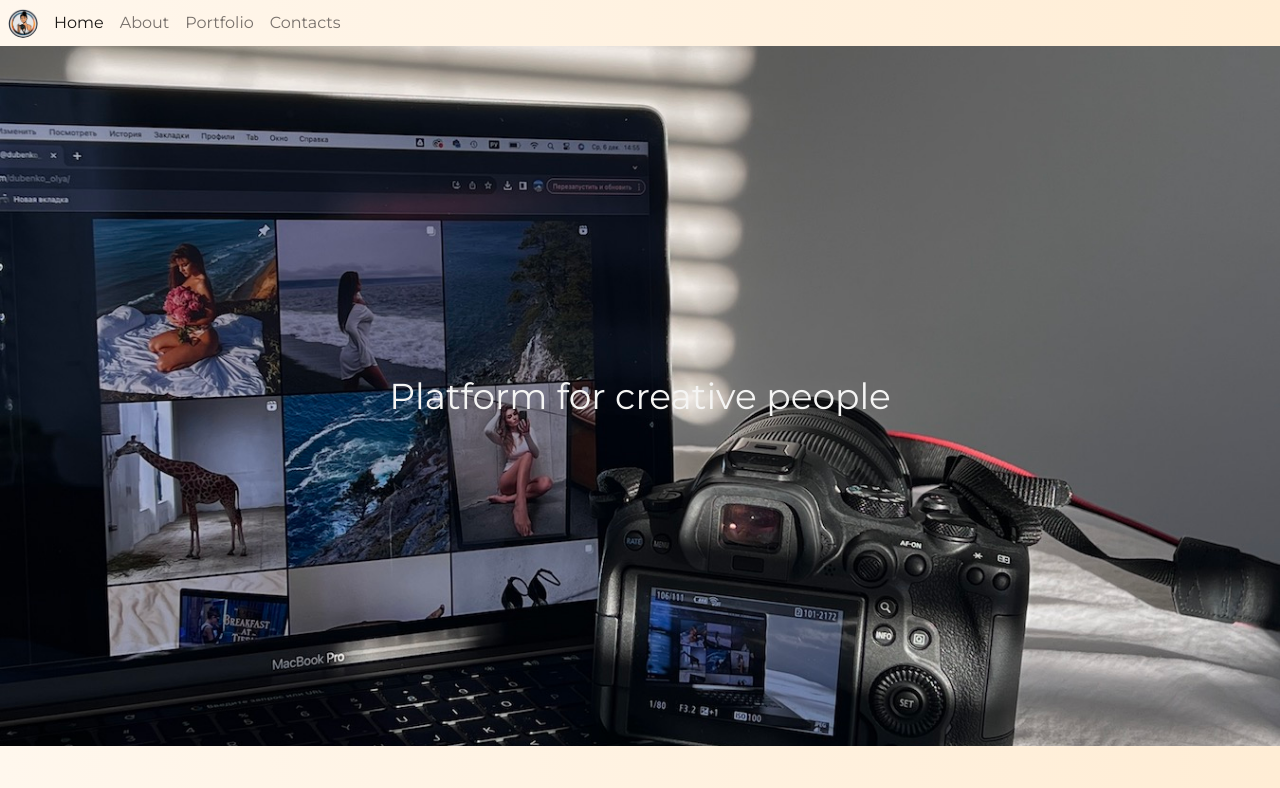
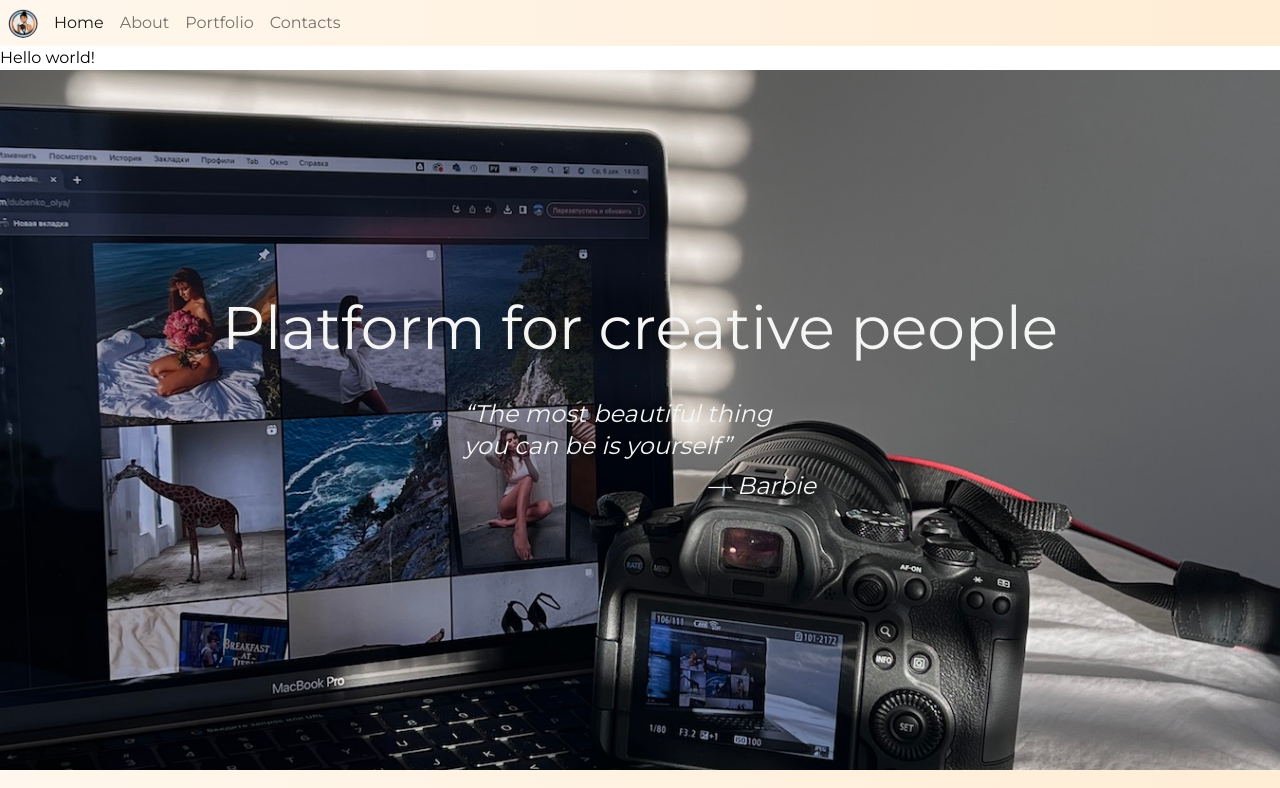
Before and after one commit to remind1990/photography, a Next.js app: page / in a window 1280 px wide. Shown: the top 788 px of the page. Built offline with nearby package versions, Linux system fonts and the light colour scheme.

Commit message:
tried to add locale

```diff
--- a/app/layout.tsx
+++ b/app/layout.tsx
@@ -3,6 +3,8 @@ import { Inter, Montserrat } from 'next/font/google';
 import './globals.css';
 import NavBar from '@/components/NavBar';
 import Footer from '@/components/Footer';
+import { getLocale, getMessages } from 'next-intl/server';
+import { NextIntlClientProvider } from 'next-intl';
 
 const inter = Montserrat({ subsets: ['latin'] });
 
@@ -11,17 +13,21 @@ export const metadata: Metadata = {
   description: 'made to enjoy',
 };
 
-export default function RootLayout({
+export default async function RootLayout({
   children,
 }: Readonly<{
   children: React.ReactNode;
 }>) {
+  const locale = await getLocale();
+  const messages = await getMessages();
   return (
-    <html lang="en">
+    <html lang={locale}>
       <body className={inter.className}>
-        <NavBar />
-        {children}
-        <Footer />
+        <NextIntlClientProvider messages={messages} locale={locale}>
+          <NavBar />
+          {children}
+          <Footer />
+        </NextIntlClientProvider>
       </body>
     </html>
   );
--- /dev/null
+++ b/app/not-found.tsx
@@ -0,0 +1,17 @@
+import Button from '@/ui/Button';
+import Link from 'next/link';
+
+export default function NotFound() {
+  return (
+    <div className="flex flex-col items-center justify-center min-h-screen text-center">
+      <p className="text-2xl my-4 ">
+        Oops! The page you're looking for can't be found.
+      </p>
+      <Button>
+        <Link href="/" className="px-4 py-2 text-white rounded">
+          Go back to the homepage
+        </Link>
+      </Button>
+    </div>
+  );
+}
--- a/app/page.tsx
+++ b/app/page.tsx
@@ -1,5 +1,12 @@
+import { useTranslations } from 'next-intl';
 import Main from './pages/Main/Main';
 
 export default function page() {
-  return <Main />;
+  const t = useTranslations('HomePage');
+  return (
+    <>
+      <h1>{t('title')}</h1>
+      <Main />
+    </>
+  );
 }
--- a/app/pages/Main/Main.tsx
+++ b/app/pages/Main/Main.tsx
@@ -8,8 +8,12 @@ const Main = () => {
   const router = useRouter();
   return (
     <section className=" w-full  flex flex-col">
-      <div className="w-full flex min-h-[700px] items-center justify-center bg-[url('/bg1.jpg')] bg-center bg-cover text-stone-100">
-        <h1 className="text-4xl">Platform for creative people</h1>
+      <div className="w-full flex min-h-[700px] items-center flex-col justify-center bg-[url('/bg1.jpg')] bg-center bg-cover text-stone-100">
+        <h1 className="text-6xl">Platform for creative people</h1>
+        <blockquote className="italic text-2xl text-stone-100 my-6 py-4 px-6 max-w-[400px]">
+          “The most beautiful thing you can be is yourself”
+          <cite className="block mt-2 text-right text-stone-100">— Barbie</cite>
+        </blockquote>
       </div>
       <div className="w-full flex  main-bg p-11 pl-[150px] gap-11">
         <Image src="/photo1.jpg" alt="photo1" width={500} height={600} />
@@ -83,7 +87,7 @@ const Main = () => {
       <div className="flex w-full min-h-[300px] p-11  gap-[30px] justify-center items-center">
         <div className="card">
           <p className="text-2xl">Individual photosession</p>
-          <p className="text-xl m-w-[100%] max-h-[70%] overflow-auto">
+          <p className="text-xl m-w-[100%] h-[70%] overflow-auto">
             You might be wondering, "Why hire a photographer when I can just
             take some selfies and give it to AI?" It's true—I'm not an AI that
             can churn out a hundred photos in seconds. But that's exactly what
@@ -105,7 +109,7 @@ const Main = () => {
         </div>
         <div className="card">
           <p className="text-2xl">Family photosession</p>
-          <p className="text-xl m-w-[100%]  max-h-[70%] overflow-auto">
+          <p className="text-xl m-w-[100%]  h-[70%] overflow-auto">
             What’s most important about every family? It’s the love that binds
             you together, the unique connections you share that make your family
             like no other. My job? It’s to capture that bond, to make sure
@@ -123,7 +127,7 @@ const Main = () => {
         </div>
         <div className="card">
           <p className="text-2xl">Love story</p>
-          <p className="text-xl max-w-[100%] max-h-[70%] overflow-auto">
+          <p className="text-xl max-w-[100%] h-[70%] overflow-auto">
             This one’s my favorite! It’s for both of you, and my job is to
             capture the essence of what makes you two unique. Show me what you
             share—those little moments, the smiles, the love—and I’ll make sure
--- a/components/Footer.tsx
+++ b/components/Footer.tsx
@@ -27,7 +27,7 @@ function Footer() {
             </Link>
           </li>
           <li>
-            <Link href="#contact" className="hover:underline">
+            <Link href="contacts" className="hover:underline">
               Contact
             </Link>
           </li>
--- /dev/null
+++ b/i18n.ts
@@ -0,0 +1,10 @@
+import { getRequestConfig } from 'next-intl/server';
+
+export default getRequestConfig(async () => {
+  const locale = 'en';
+
+  return {
+    locale,
+    messages: (await import(`./messages/${locale}.json`)).default,
+  };
+});
--- /dev/null
+++ b/messages/en.json
@@ -0,0 +1,8 @@
+{
+  "HomePage": {
+    "title": "Hello world!"
+  },
+  "LocaleSwitcher": {
+    "locale": "English {locale}"
+  }
+}
--- /dev/null
+++ b/messages/ua.json
@@ -0,0 +1,8 @@
+{
+  "HomePage": {
+    "title": "Як справи?"
+  },
+  "LocaleSwitcher": {
+    "locale": "Ukraine {locale}"
+  }
+}
--- a/next.config.mjs
+++ b/next.config.mjs
@@ -1,4 +1,8 @@
+import createNextIntlPlugin from 'next-intl/plugin';
+
+const withNextIntl = createNextIntlPlugin();
+
 /** @type {import('next').NextConfig} */
 const nextConfig = {};
 
-export default nextConfig;
+export default withNextIntl(nextConfig);
--- a/package.json
+++ b/package.json
@@ -13,6 +13,7 @@
     "i18next": "^23.14.0",
     "next": "14.2.6",
     "next-i18next": "^15.3.1",
+    "next-intl": "^3.18.1",
     "nodemailer": "^6.9.14",
     "react": "^18",
     "react-dom": "^18",
```
Also changed, not shown: 1 other file (tests, documents, lock files or other folders).
